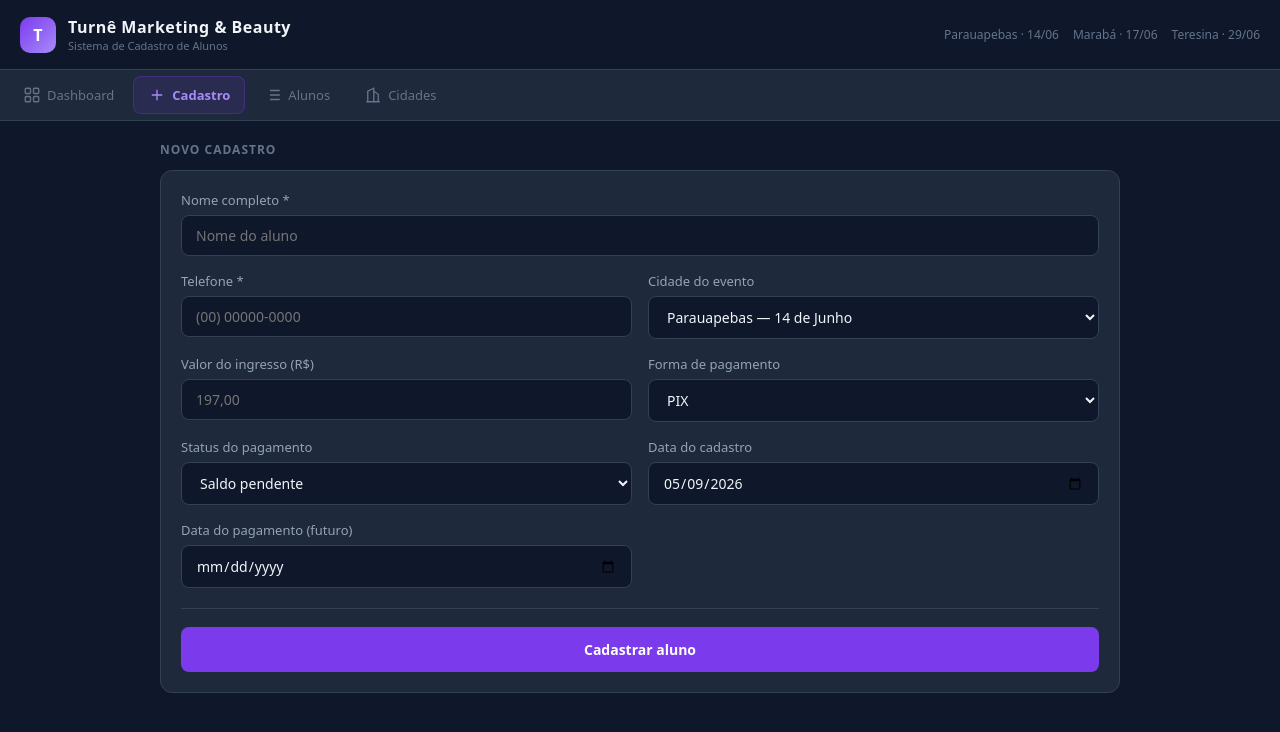
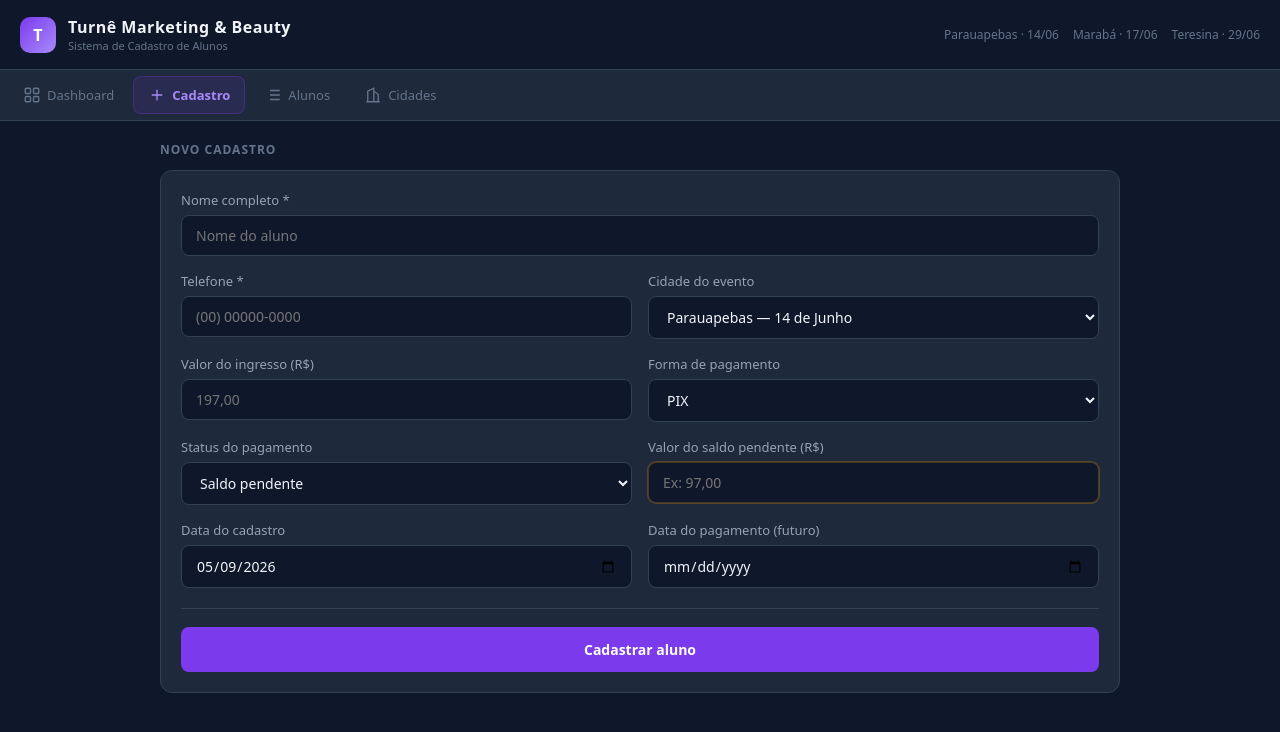
Before and after one commit to eusilasrafam/turne-marketing-beauty, a React (Vite) app: page / in a window 1280 px wide. Both pictures are taken after a click on the button "Cadastro". Shown: the top 732 px of the page. Built offline with nearby package versions, Linux system fonts and the light colour scheme.

Commit message:
feat: campo valor do saldo pendente no formulário

```diff
--- a/src/App.jsx
+++ b/src/App.jsx
@@ -106,7 +106,11 @@ function StudentRow({ student, onEdit, onDelete, onTicket }) {
       </div>
       <div className="student-value">
         <div style={{ fontSize: "14px", color: C.ok, fontWeight: "600" }}>{formatCurrency(student.value)}</div>
-        <div style={{ fontSize: "11px", color: C.textMut }}>{student.paymentMethod}</div>
+        {!isPaid && student.pendingValue ? (
+          <div style={{ fontSize: "11px", color: C.warn, fontWeight: "500" }}>saldo: {formatCurrency(student.pendingValue)}</div>
+        ) : (
+          <div style={{ fontSize: "11px", color: C.textMut }}>{student.paymentMethod}</div>
+        )}
       </div>
       <div className="student-status">
         <span style={{
@@ -149,7 +153,7 @@ export default function App() {
   const [form, setForm] = useState({
     name: "", phone: "", city: CITIES[0].name,
     paymentMethod: PAYMENT_METHODS[0], paymentStatus: "Pendente",
-    registrationDate: today(), paymentDate: "", value: "",
+    registrationDate: today(), paymentDate: "", value: "", pendingValue: "",
   });
 
   const showToast = (msg, type = "success") => {
@@ -158,7 +162,7 @@ export default function App() {
   };
 
   const resetForm = () => {
-    setForm({ name: "", phone: "", city: CITIES[0].name, paymentMethod: PAYMENT_METHODS[0], paymentStatus: "Pendente", registrationDate: today(), paymentDate: "", value: "" });
+    setForm({ name: "", phone: "", city: CITIES[0].name, paymentMethod: PAYMENT_METHODS[0], paymentStatus: "Pendente", registrationDate: today(), paymentDate: "", value: "", pendingValue: "" });
     setEditingId(null);
   };
 
@@ -388,6 +392,15 @@ export default function App() {
                   <option value="Finalizado" style={{ background: C.surface }}>Pagamento finalizado</option>
                 </select>
               </div>
+              {form.paymentStatus === "Pendente" && (
+                <div>
+                  <label style={lbl}>Valor do saldo pendente (R$)</label>
+                  <input style={{ ...inp, borderColor: C.warnBo, boxShadow: `0 0 0 1px ${C.warnBo}` }}
+                    placeholder="Ex: 97,00" type="number" step="0.01" min="0"
+                    value={form.pendingValue}
+                    onChange={e => setForm(f => ({ ...f, pendingValue: e.target.value }))} />
+                </div>
+              )}
               <div>
                 <label style={lbl}>Data do cadastro</label>
                 <input type="date" style={inp} value={form.registrationDate} onChange={e => setForm(f => ({ ...f, registrationDate: e.target.value }))} />
```
